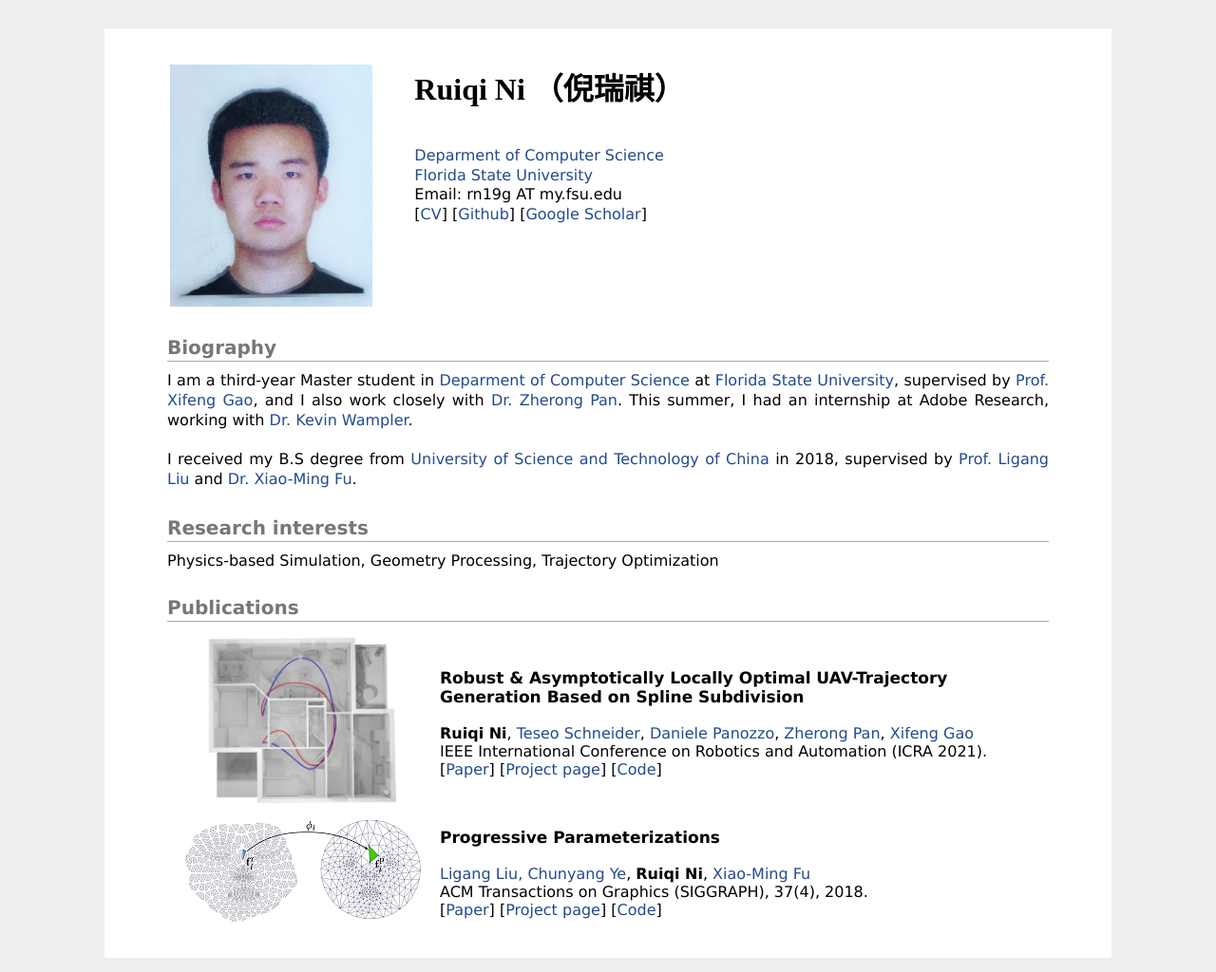
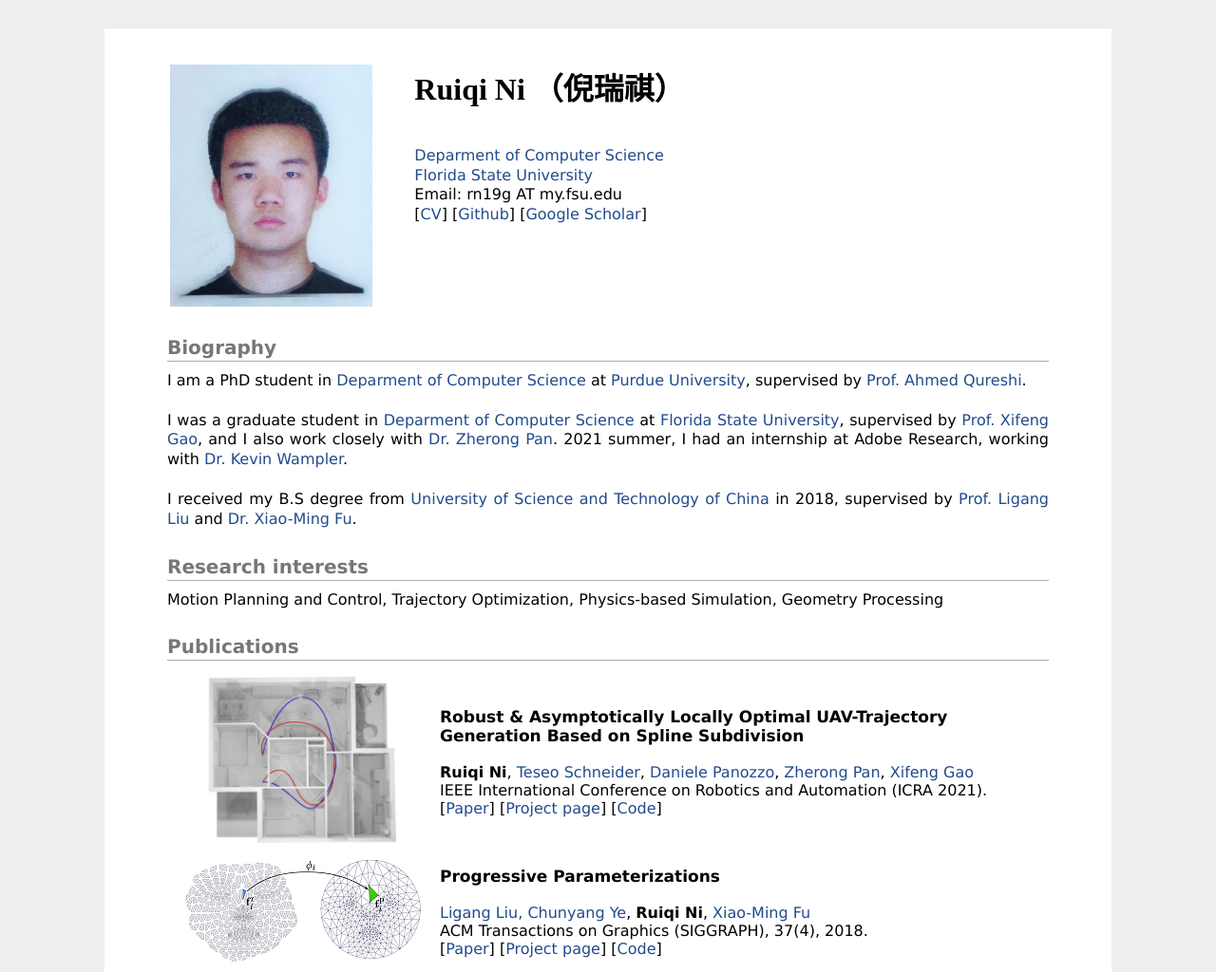
Before and after one commit to ruiqini/ruiqini.github.io, a plain HTML site: page index.html in a window 1280 px wide. Shown: the top 1024 px of the page at 95% size. Drawn offline with Linux system fonts and the light colour scheme.

Commit message:
Update index.html

```diff
--- a/index.html
+++ b/index.html
@@ -50,10 +50,14 @@
    <tr>
     <h2>Biography</h2>
     <p style="text-align:justify;">
-      I am a third-year Master student in <a href="https://www.cs.fsu.edu/" target="_blank">Deparment of Computer Science</a>
+      I am a PhD student in <a href="https://www.cs.purdue.edu/" target="_blank">Deparment of Computer Science</a>
+	    at <a href="https://www.purdue.edu/" target="_blank"> Purdue University</a>, supervised by <a href="https://qureshiahmed.github.io/">Prof. Ahmed Qureshi</a>.
+	    <br />
+	    <br />
+      I was a graduate student in <a href="https://www.cs.fsu.edu/" target="_blank">Deparment of Computer Science</a>
 	    at <a href="https://www.fsu.edu/" target="_blank"> Florida State University</a>, supervised by <a href="https://gaoxifeng.github.io/">Prof. Xifeng Gao</a>,
 	    and I also work closely with <a href="https://scholar.google.com/citations?user=QVwFMxwAAAAJ&hl=en">Dr. Zherong Pan</a>.
-	    This summer, I had an internship at Adobe Research, working with <a href="http://www.kevinwampler.com">Dr. Kevin Wampler</a>.
+	    2021 summer, I had an internship at Adobe Research, working with <a href="http://www.kevinwampler.com">Dr. Kevin Wampler</a>.
 	    <br />
 	    <br />
       I received my B.S degree from <a href="http://en.ustc.edu.cn/" target="_blank"> University of Science and Technology of China</a> in 2018,
@@ -62,7 +66,7 @@
   </tr>
 
     <h2>Research interests </h2>
-    Physics-based Simulation, Geometry Processing, Trajectory Optimization
+    Motion Planning and Control, Trajectory Optimization, Physics-based Simulation, Geometry Processing
 
 <!--
   <tr>
```
